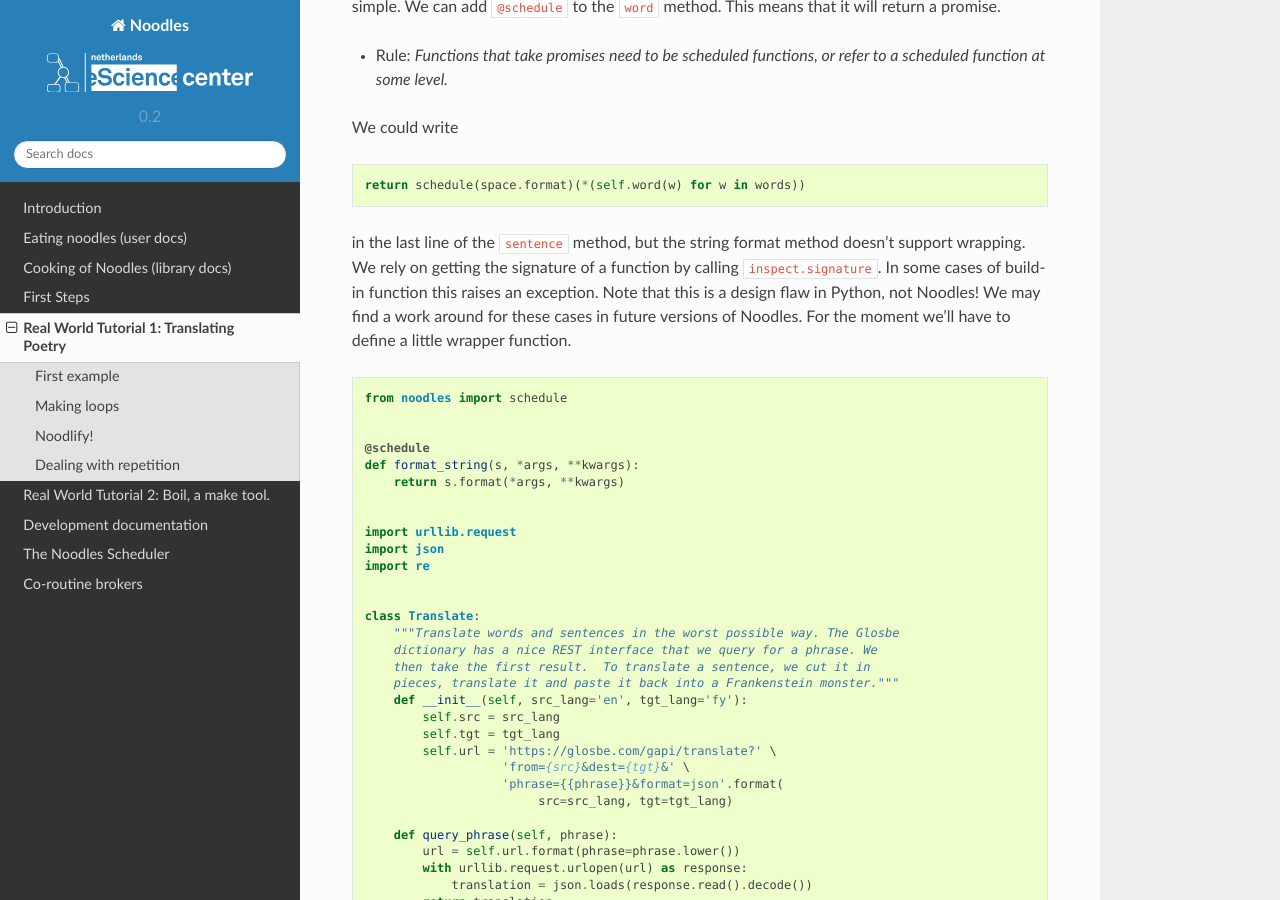
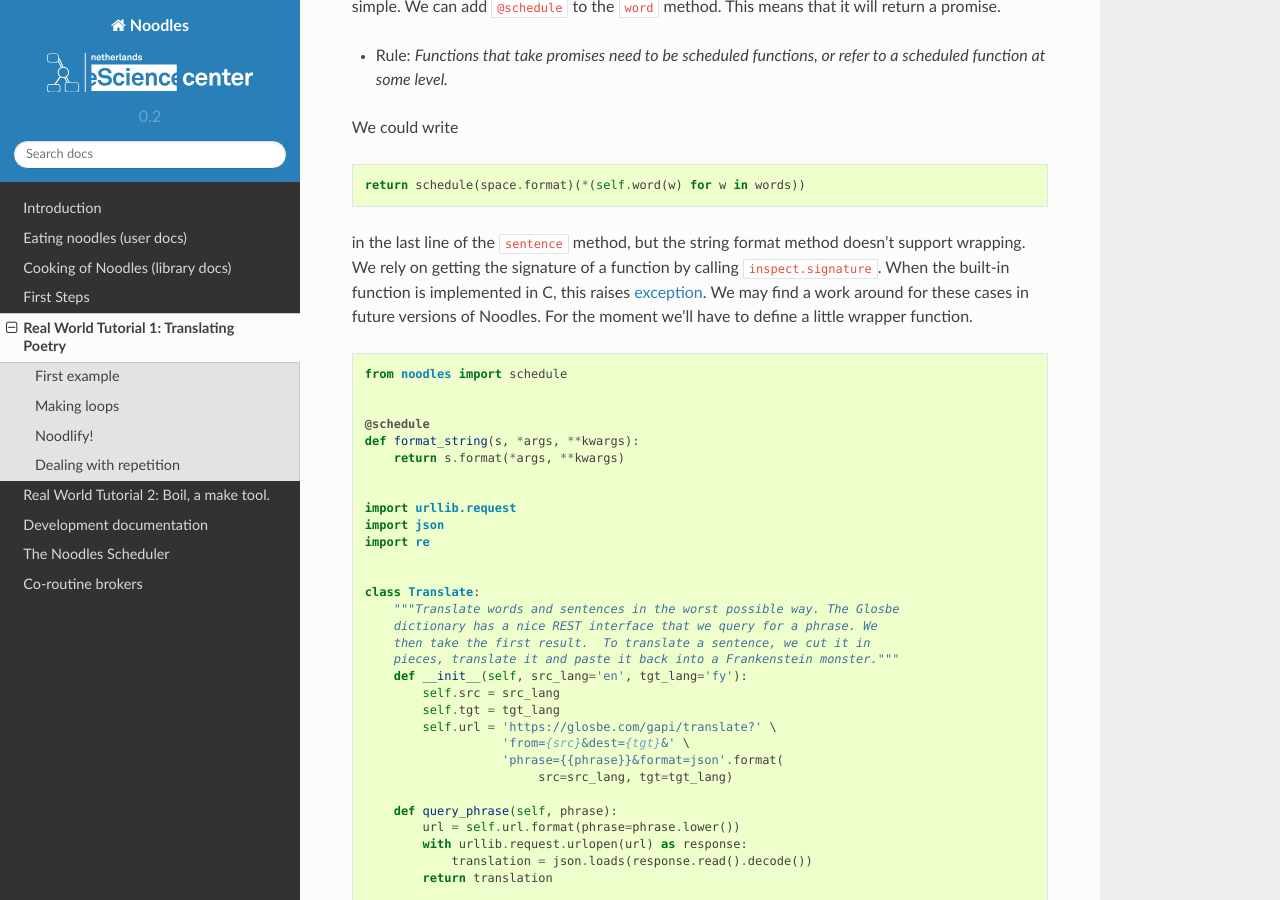
Before and after one commit to NLeSC/noodles, a Sphinx documentation site: the page built from doc/source/poetry_tutorial.rst, in a window 1280 px wide and 900 px high, scrolled down 3118 px. Built offline with Sphinx 7.4.7 and the Read the Docs theme 2.0.0, drawn with Linux system fonts in a browser that asks for light colours; pages that are not in the unit, such as notebooks, are missing from menus.

Commit message:
Some background on the exceptions occurring when inspecting built-in functions.

```diff
--- a/doc/source/poetry_tutorial.rst
+++ b/doc/source/poetry_tutorial.rst
@@ -195,9 +195,9 @@ We could write
 
 in the last line of the ``sentence`` method, but the string format
 method doesn't support wrapping. We rely on getting the signature of a
-function by calling ``inspect.signature``. In some cases of build-in
-function this raises an exception. Note that this is a design flaw in Python,
-not Noodles! We may find a work around for these cases in future versions of
+function by calling ``inspect.signature``. When the built-in
+function is implemented in C, this raises `exception <https://stackoverflow.com/questions/10920499/get-built-in-method-signature-python>`_.
+We may find a work around for these cases in future versions of
 Noodles. For the moment we'll have to define a little wrapper function.
 
 .. code:: python
```
